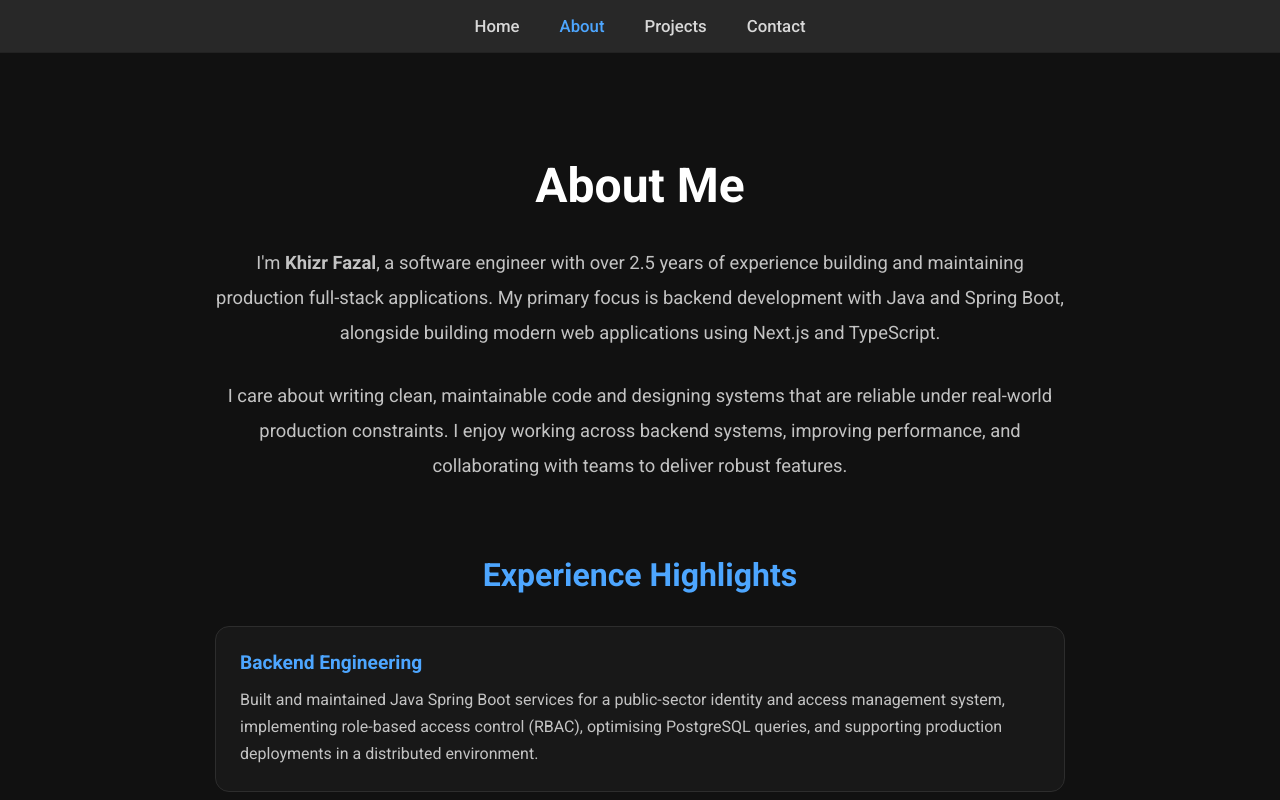
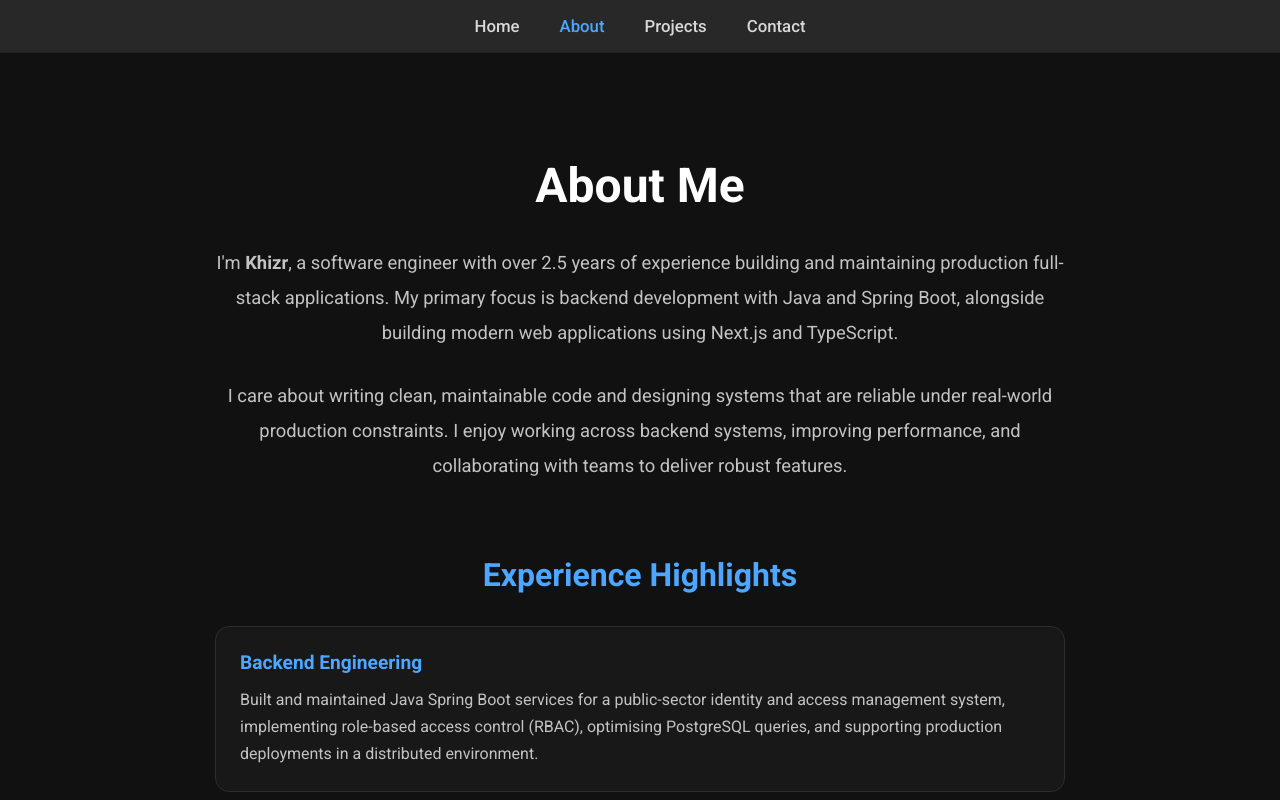
Before and after one commit to sadlycryingbird/personal-portfolio, a Next.js app: page /about in a window 1280 px wide. Shown: the top 800 px of the page. Built offline with nearby package versions, Linux system fonts and the light colour scheme.

Commit message:
cleaner read on about me

```diff
--- a/app/about/page.tsx
+++ b/app/about/page.tsx
@@ -7,7 +7,7 @@ export default function AboutPage() {
         <h1>About Me</h1>
 
         <p className={styles.intro}>
-          I'm <strong>Khizr Fazal</strong>, a software engineer with over 2.5
+          I'm <strong>Khizr</strong>, a software engineer with over 2.5
           years of experience building and maintaining production full-stack
           applications. My primary focus is backend development with Java and
           Spring Boot, alongside building modern web applications using Next.js
```
Also changed, not shown: 1 other file (tests, documents, lock files or other folders).
